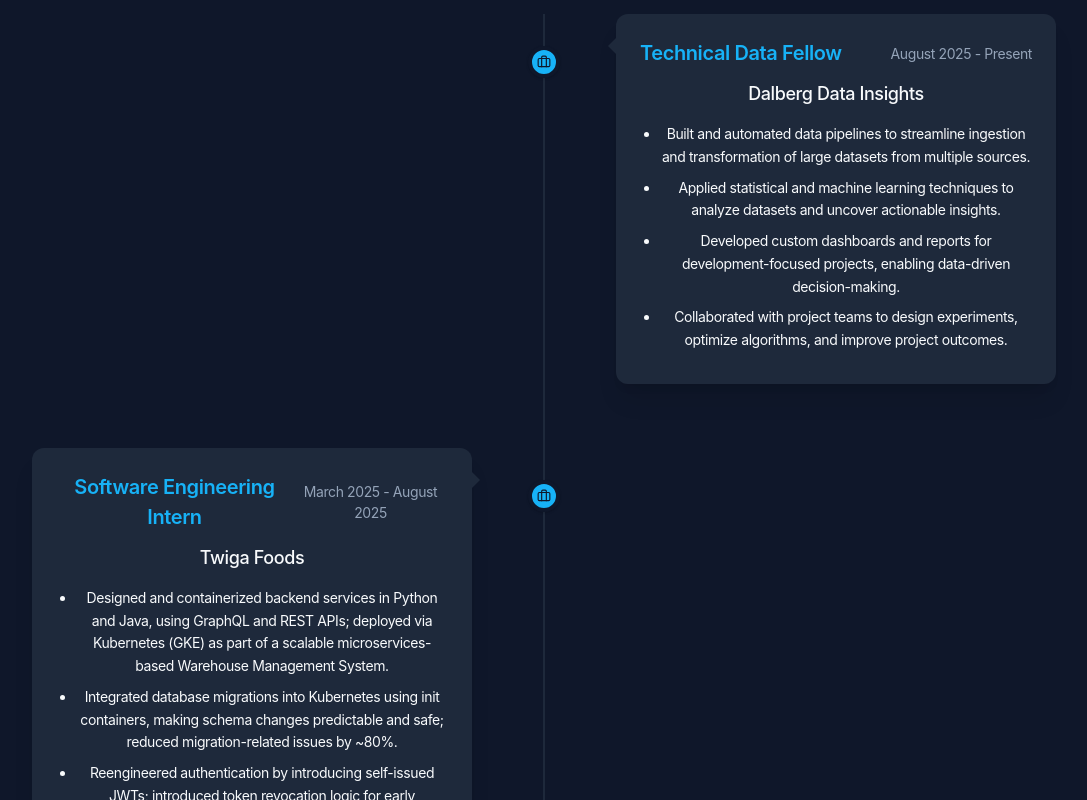
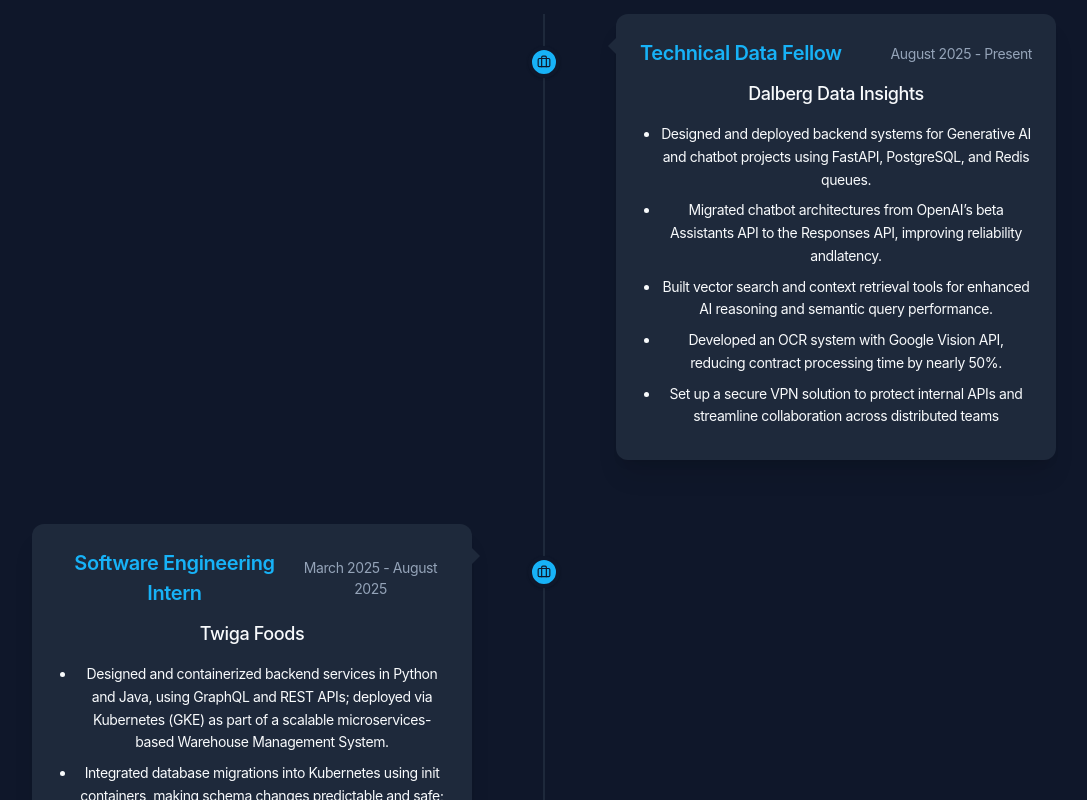
Before and after one commit to fred-maina/portfolio2, a React (Vite) app: page / in a window 1280 px wide. Shown: the part 1660-2460 px from the top of the page, without its empty margins (96-1183 px from the left). Built offline with nearby package versions, Linux system fonts and the light colour scheme.

Commit message:
Update resume URL and enhance user summary
Updated resume URL and added new project details to user summary. Expanded backend skills to include FastAPI.

```diff
--- a/src/data.ts
+++ b/src/data.ts
@@ -7,7 +7,7 @@
   github: 'https://github.com/fred-maina',
   linkedin: 'https://www.linkedin.com/in/fredmaina',
   website: 'https://www.fredmaina.com',
-  resumeUrl: 'https://drive.google.com/file/d/1vCo06oCmQvS8yFMRFmvXU9oBLN51bfmC/view?usp=sharing',
+  resumeUrl: 'https://drive.google.com/file/d/1Sfc09ern3ptyVQTsco7NuOhECL8zuPZM/view?usp=sharing',
 };
 
 export const userSummary = {
@@ -21,10 +21,11 @@
     company: 'Dalberg Data Insights',
     period: 'August 2025 - Present',
     points: [
-      'Built and automated data pipelines to streamline ingestion and transformation of large datasets from multiple sources.',
-      'Applied statistical and machine learning techniques to analyze datasets and uncover actionable insights.',
-      'Developed custom dashboards and reports for development-focused projects, enabling data-driven decision-making.',
-      'Collaborated with project teams to design experiments, optimize algorithms, and improve project outcomes.',
+      'Designed and deployed backend systems for Generative AI and chatbot projects using FastAPI, PostgreSQL, and Redis queues.',
+      'Migrated chatbot architectures from OpenAI’s beta Assistants API to the Responses API, improving reliability andlatency.',
+      'Built vector search and context retrieval tools for enhanced AI reasoning and semantic query performance.',
+      'Developed an OCR system with Google Vision API, reducing contract processing time by nearly 50%.',
+      'Set up a secure VPN solution to protect internal APIs and streamline collaboration across distributed teams',
     ],
   },
   {
@@ -68,7 +69,7 @@
 export const skills = {
   languages: ['Java', 'Python', 'JavaScript', 'C++', 'Ruby', 'Go'],
   frontend: ['React', 'Next.js', 'Tailwind CSS', 'HTML', 'CSS'],
-  backend: ['Spring Boot', 'Django', 'Quarkus', 'Node.js'],
+  backend: ['Spring Boot', 'Django', 'Quarkus', 'Node.js','Fast api'],
   databases: ['MySQL', 'PostgreSQL', 'Redis'],
   cloud: ['AWS', 'EC2', 'S3', 'RDS', 'Lambda', 'Elastic Beanstalk', 'GCP', 'GKE', 'Cloud Run', 'Heroku'],
   auth: ['JWT', 'OAuth2', 'Spring Security'],
```
